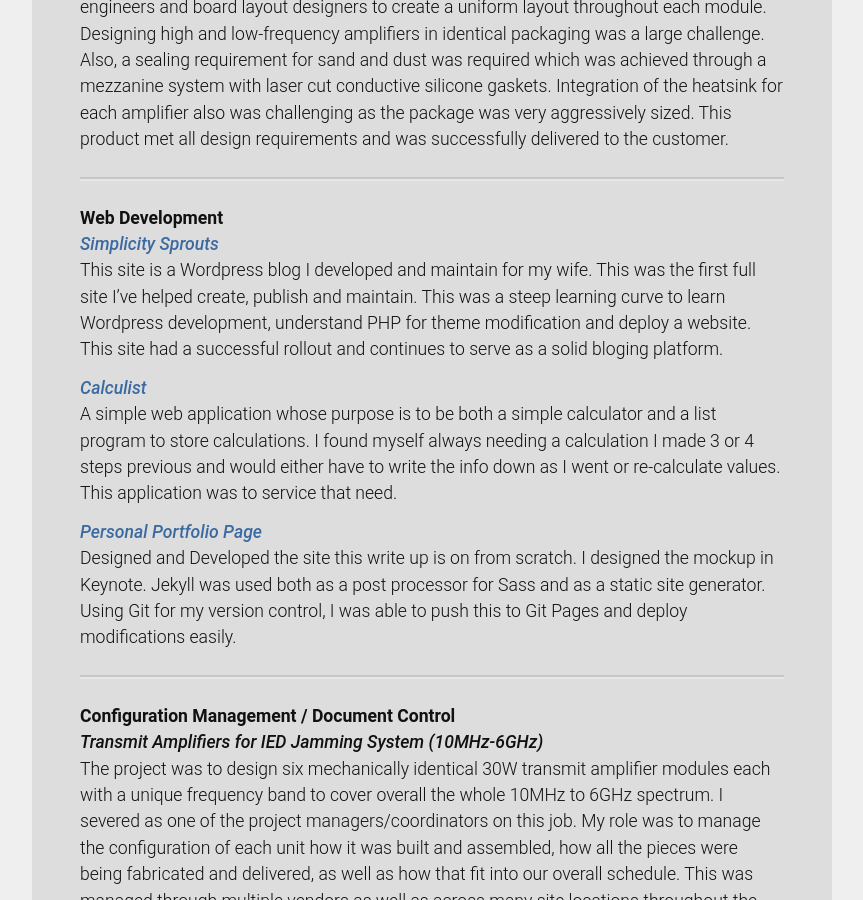
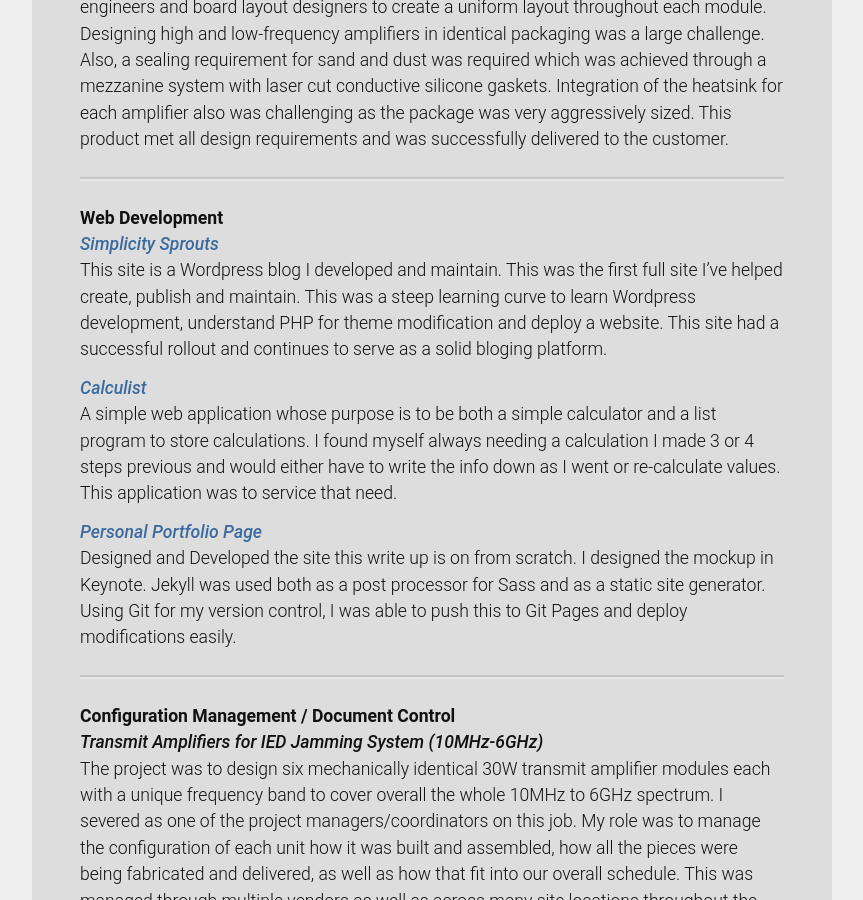
Before and after one commit to Skiitr/skiitr.github.io, a Jekyll site: the page built from projects.md, in a window 1280 px wide and 900 px high, scrolled down 2030 px. Shown: the whole window, without its empty margins (208-1071 px from the left). Built offline with Jekyll 4.4.1, drawn with Linux system fonts in a browser that asks for light colours.

Commit message:
Edited the my wife in the Spimlicity Sprouts listing

```diff
--- a/projects.md
+++ b/projects.md
@@ -49,7 +49,7 @@
 ## Web Development
 
 ### [Simplicity Sprouts](http://simplicitysprouts.com)
-This site is a Wordpress blog I developed and maintain for my wife. This was the first full site I've helped create, publish and maintain. This was a steep learning curve to learn Wordpress development, understand PHP for theme modification and deploy a website. This site had a successful rollout and continues to serve as a solid bloging platform.
+This site is a Wordpress blog I developed and maintain. This was the first full site I've helped create, publish and maintain. This was a steep learning curve to learn Wordpress development, understand PHP for theme modification and deploy a website. This site had a successful rollout and continues to serve as a solid bloging platform.
 
 ### [Calculist](http://slylion.com/calculist)
 A simple web application whose purpose is to be both a simple calculator and a list program to store calculations. I found myself always needing a calculation I made 3 or 4 steps previous and would either have to write the info down as I went or re-calculate values. This application was to service that need.
```
